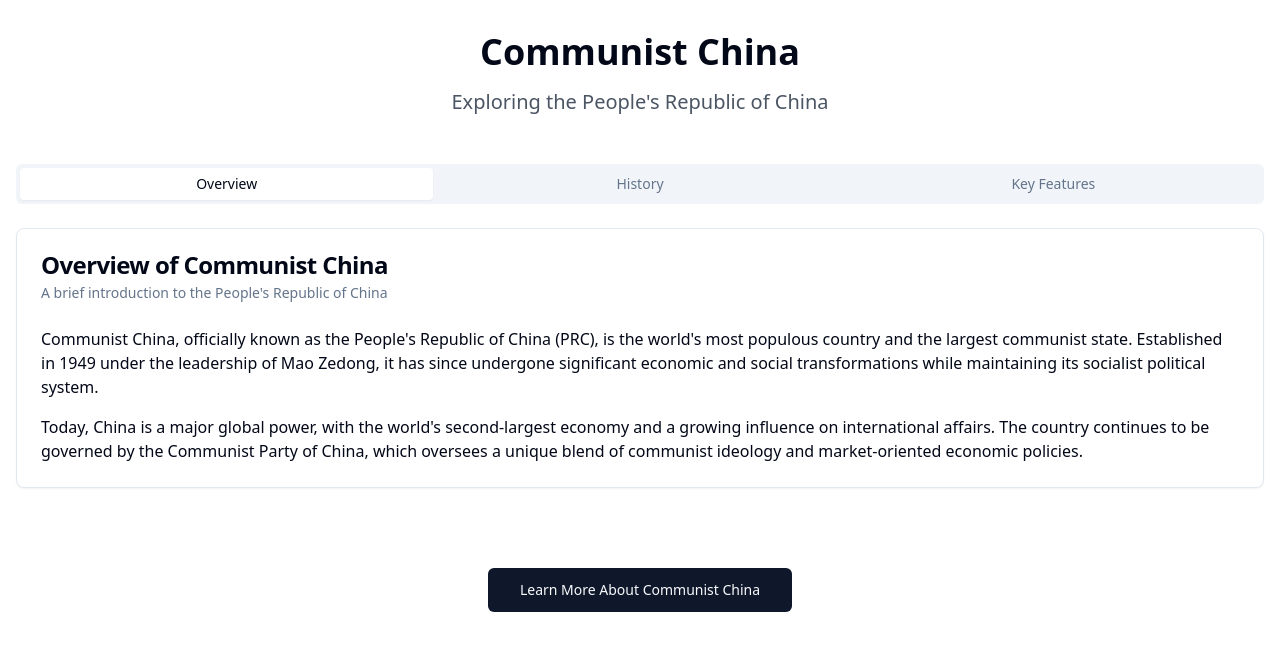
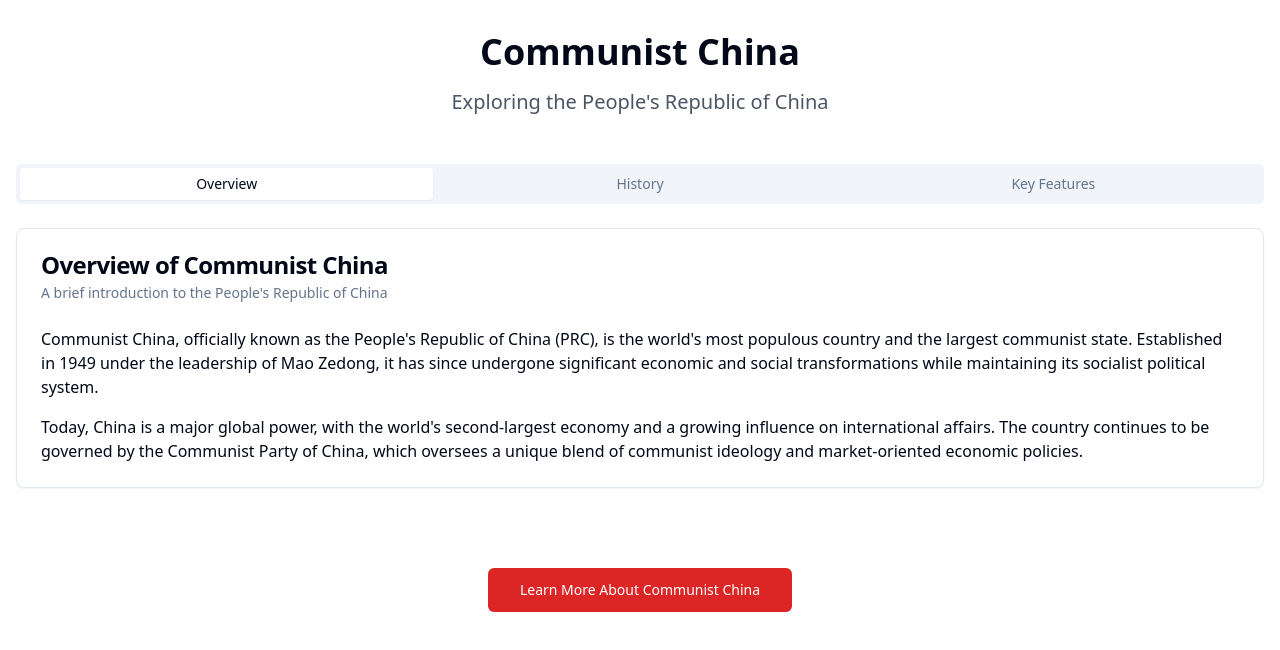
Before and after one commit to GPT-Engineer-App-Dev/the-red-harbor, a React (Vite) app: page / in a window 1280 px wide. Shown: the top 650 px of the page. Built offline with nearby package versions, Linux system fonts and the light colour scheme.

Commit message:
GPT Engineer Update

```diff
--- a/src/pages/Index.jsx
+++ b/src/pages/Index.jsx
@@ -83,7 +83,7 @@ const Index = () => {
       </Tabs>
 
       <div className="text-center">
-        <Button size="lg" className="mt-8">
+        <Button size="lg" className="mt-8 bg-red-600 hover:bg-red-700 text-white">
           Learn More About Communist China
         </Button>
       </div>
```
